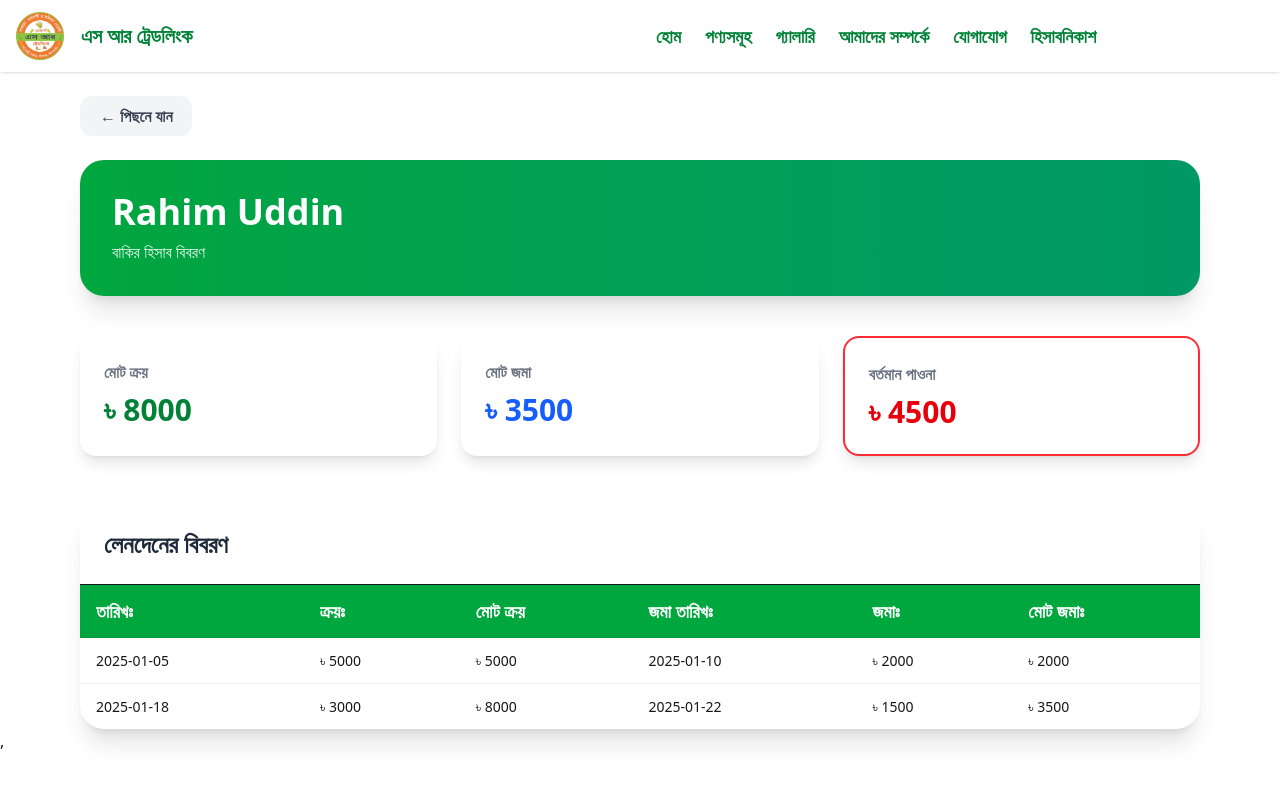
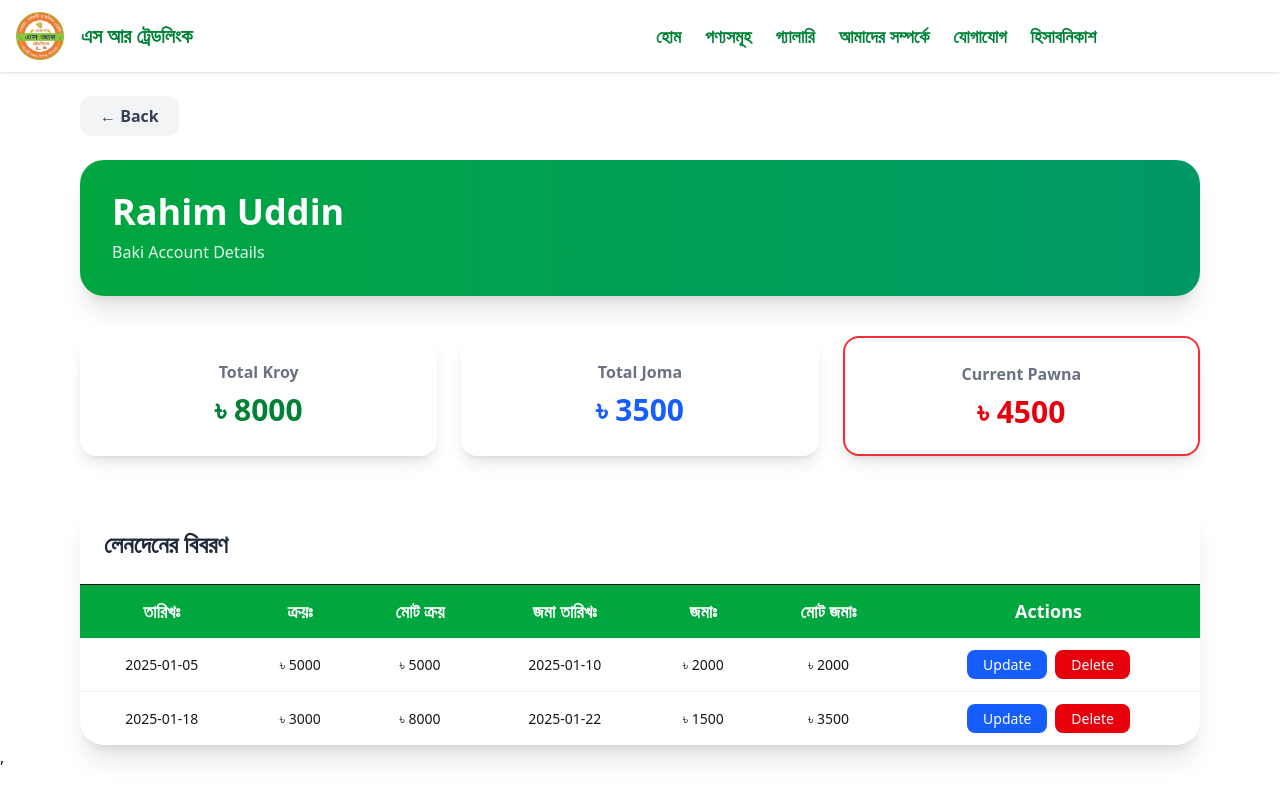
Before and after one commit to noornabi07/sr-tradlink-front, a React (Vite) app: page /baki-hisab/1 in a window 1280 px wide. Built offline with nearby package versions, Linux system fonts and the light colour scheme.

Commit message:
added delete and update button

```diff
--- a/src/Pages/HisabNikash/BakiDetails.jsx
+++ b/src/Pages/HisabNikash/BakiDetails.jsx
@@ -1,3 +1,127 @@
+// import { useParams, useNavigate } from "react-router-dom";
+// import bakirList from "../../../public/data/bakirList.json";
+
+// const BakiDetails = () => {
+//   const { id } = useParams();
+//   const navigate = useNavigate();
+
+//   const user = bakirList.find(
+//     (item) => item.id === parseInt(id)
+//   );
+
+//   if (!user) {
+//     return (
+//       <h2 className="text-center text-red-600 text-2xl mt-20">
+//         তথ্য পাওয়া যায়নি
+//       </h2>
+//     );
+//   }
+
+//   // ===== 🔢 CALCULATIONS =====
+//   let totalKroy = 0;
+//   let totalJoma = 0;
+
+//   user.transactions.forEach((t) => {
+//     totalKroy += t.kroy;
+//     totalJoma += t.joma;
+//   });
+
+//   let runningKroy = 0;
+//   let runningJoma = 0;
+
+//   return (
+//     <div className="max-w-6xl mx-auto mt-24 px-4">
+
+//       {/* 🔙 Back Button */}
+//       <button
+//         onClick={() => navigate("/hisabnikash")}
+//         className="mb-6 px-5 py-2 rounded-xl
+//         bg-gray-100 text-gray-700 font-semibold
+//         hover:bg-gray-200 transition"
+//       >
+//         ← পিছনে যান
+//       </button>
+
+//       {/* ===== Header ===== */}
+//       <div className="bg-gradient-to-r from-green-600 to-emerald-600
+//         rounded-3xl p-8 shadow-xl text-white mb-10">
+//         <h1 className="text-4xl font-bold">{user.name}</h1>
+//         <p className="mt-2 opacity-90">বাকির হিসাব বিবরণ</p>
+//       </div>
+
+//       {/* ===== Summary Cards ===== */}
+//       <div className="grid md:grid-cols-3 gap-6 mb-12">
+//         <div className="bg-base-100 rounded-2xl p-6 shadow-lg">
+//           <p className="text-gray-500 font-bold">মোট ক্রয়</p>
+//           <h2 className="text-3xl font-bold text-green-700 mt-2">
+//             ৳ {totalKroy}
+//           </h2>
+//         </div>
+
+//         <div className="bg-base-100 rounded-2xl p-6 shadow-lg">
+//           <p className="text-gray-500 font-bold">মোট জমা</p>
+//           <h2 className="text-3xl font-bold text-blue-600 mt-2">
+//             ৳ {totalJoma}
+//           </h2>
+//         </div>
+
+//         <div className="bg-base-100 rounded-2xl p-6 shadow-lg border-2 border-red-500">
+//           <p className="text-gray-500 font-bold">বর্তমান পাওনা</p>
+//           <h2 className="text-3xl font-bold text-red-600 mt-2">
+//             ৳ {totalKroy - totalJoma}
+//           </h2>
+//         </div>
+//       </div>
+
+//       {/* ===== Details Table ===== */}
+//       <div className="bg-base-100 rounded-3xl shadow-xl overflow-hidden">
+//         <div className="p-6 border-b">
+//           <h2 className="text-2xl font-bold text-gray-800">
+//             লেনদেনের বিবরণ
+//           </h2>
+//         </div>
+
+//         <div className="overflow-x-auto">
+//           <table className="table w-full">
+//             <thead className="bg-green-600 text-white text-lg">
+//               <tr>
+//                 <th>তারিখঃ</th>
+//                 <th>ক্রয়ঃ</th>
+//                 <th>মোট ক্রয়</th>
+//                 <th>জমা তারিখঃ</th>
+//                 <th>জমাঃ</th>
+//                 <th>মোট জমাঃ </th>
+//               </tr>
+//             </thead>
+
+//             <tbody>
+//               {user.transactions.map((t, index) => {
+//                 runningKroy += t.kroy;
+//                 runningJoma += t.joma;
+
+//                 return (
+//                   <tr key={index} className="hover">
+//                     <td>{t.date}</td>
+//                     <td>৳ {t.kroy}</td>
+//                     <td>৳ {runningKroy}</td>
+//                     <td>{t.jomaDate}</td>
+//                     <td>৳ {t.joma}</td>
+//                     <td>৳ {runningJoma}</td>
+//                   </tr>
+//                 );
+//               })}
+//             </tbody>
+//           </table>
+//         </div>
+//       </div>
+
+//     </div>
+//   );
+// };
+
+// export default BakiDetails;
+
+
 import { useParams, useNavigate } from "react-router-dom";
 import bakirList from "../../../public/data/bakirList.json";
 
@@ -12,12 +136,12 @@ const BakiDetails = () => {
     if (!user) {
         return (
             <h2 className="text-center text-red-600 text-2xl mt-20">
-        তথ্য পাওয়া যায়নি
+                Data not found
             </h2>
         );
     }
 
-  // ===== 🔢 CALCULATIONS =====
+    // ===== CALCULATIONS =====
     let totalKroy = 0;
     let totalJoma = 0;
 
@@ -32,48 +156,48 @@ const BakiDetails = () => {
     return (
         <div className="max-w-6xl mx-auto mt-24 px-4">
 
-      {/* 🔙 Back Button */}
+            {/* Back Button */}
             <button
                 onClick={() => navigate("/hisabnikash")}
                 className="mb-6 px-5 py-2 rounded-xl
         bg-gray-100 text-gray-700 font-semibold
         hover:bg-gray-200 transition"
             >
-        ← পিছনে যান
+                ← Back
             </button>
 
-      {/* ===== Header ===== */}
+            {/* Header */}
             <div className="bg-gradient-to-r from-green-600 to-emerald-600
         rounded-3xl p-8 shadow-xl text-white mb-10">
                 <h1 className="text-4xl font-bold">{user.name}</h1>
-        <p className="mt-2 opacity-90">বাকির হিসাব বিবরণ</p>
+                <p className="mt-2 opacity-90">Baki Account Details</p>
             </div>
 
-      {/* ===== Summary Cards ===== */}
+            {/* Summary Cards */}
             <div className="grid md:grid-cols-3 gap-6 mb-12">
-        <div className="bg-base-100 rounded-2xl p-6 shadow-lg">
-          <p className="text-gray-500 font-bold">মোট ক্রয়</p>
+                <div className="bg-base-100 rounded-2xl p-6 shadow-lg text-center">
+                    <p className="text-gray-500 font-bold">Total Kroy</p>
                     <h2 className="text-3xl font-bold text-green-700 mt-2">
                         ৳ {totalKroy}
                     </h2>
                 </div>
 
-        <div className="bg-base-100 rounded-2xl p-6 shadow-lg">
-          <p className="text-gray-500 font-bold">মোট জমা</p>
+                <div className="bg-base-100 rounded-2xl p-6 shadow-lg text-center">
+                    <p className="text-gray-500 font-bold">Total Joma</p>
                     <h2 className="text-3xl font-bold text-blue-600 mt-2">
                         ৳ {totalJoma}
                     </h2>
                 </div>
 
-        <div className="bg-base-100 rounded-2xl p-6 shadow-lg border-2 border-red-500">
-          <p className="text-gray-500 font-bold">বর্তমান পাওনা</p>
+                <div className="bg-base-100 rounded-2xl p-6 shadow-lg border-2 border-red-500 text-center">
+                    <p className="text-gray-500 font-bold">Current Pawna</p>
                     <h2 className="text-3xl font-bold text-red-600 mt-2">
                         ৳ {totalKroy - totalJoma}
                     </h2>
                 </div>
             </div>
 
-      {/* ===== Details Table ===== */}
+            {/* Transactions Table */}
             <div className="bg-base-100 rounded-3xl shadow-xl overflow-hidden">
                 <div className="p-6 border-b">
                     <h2 className="text-2xl font-bold text-gray-800">
@@ -82,7 +206,7 @@ const BakiDetails = () => {
                 </div>
 
                 <div className="overflow-x-auto">
-          <table className="table w-full">
+                    <table className="table w-full text-center">
                         <thead className="bg-green-600 text-white text-lg">
                             <tr>
                                 <th>তারিখঃ</th>
@@ -91,6 +215,7 @@ const BakiDetails = () => {
                                 <th>জমা তারিখঃ</th>
                                 <th>জমাঃ</th>
                                 <th>মোট জমাঃ </th>
+                                <th>Actions</th>
                             </tr>
                         </thead>
 
@@ -98,15 +223,31 @@ const BakiDetails = () => {
                             {user.transactions.map((t, index) => {
                                 runningKroy += t.kroy;
                                 runningJoma += t.joma;
+                                const currentPawna = runningKroy - runningJoma;
 
                                 return (
-                  <tr key={index} className="hover">
+                                    <tr key={index} className="hover:bg-gray-50 transition">
                                         <td>{t.date}</td>
                                         <td>৳ {t.kroy}</td>
                                         <td>৳ {runningKroy}</td>
                                         <td>{t.jomaDate}</td>
                                         <td>৳ {t.joma}</td>
                                         <td>৳ {runningJoma}</td>
+                                        {/* Actions Buttons */}
+                                        <td className="flex justify-center gap-2">
+                                            <button
+                                                className="px-4 py-1 bg-blue-600 text-white rounded-lg hover:bg-blue-700 transition"
+                                                onClick={() => alert("Update functionality coming soon!")}
+                                            >
+                                                Update
+                                            </button>
+                                            <button
+                                                className="px-4 py-1 bg-red-600 text-white rounded-lg hover:bg-red-700 transition"
+                                                onClick={() => alert("Delete functionality coming soon!")}
+                                            >
+                                                Delete
+                                            </button>
+                                        </td>
                                     </tr>
                                 );
                             })}
@@ -114,7 +255,6 @@ const BakiDetails = () => {
                     </table>
                 </div>
             </div>
-
         </div>
     );
 };
```
Also changed, not shown: src/Pages/HisabNikash/BakiHisab.jsx (+93 -11 lines). Lines whose indentation alone changed are shown as unchanged.
